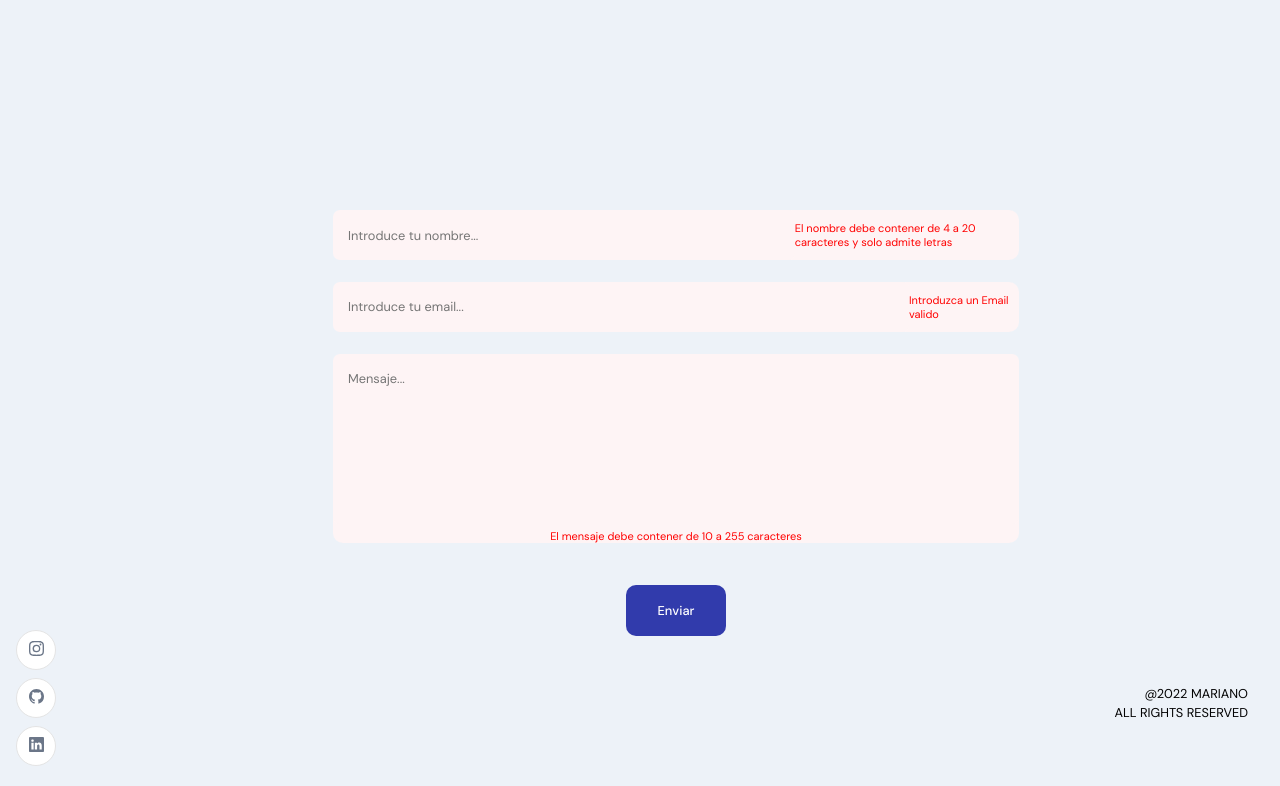
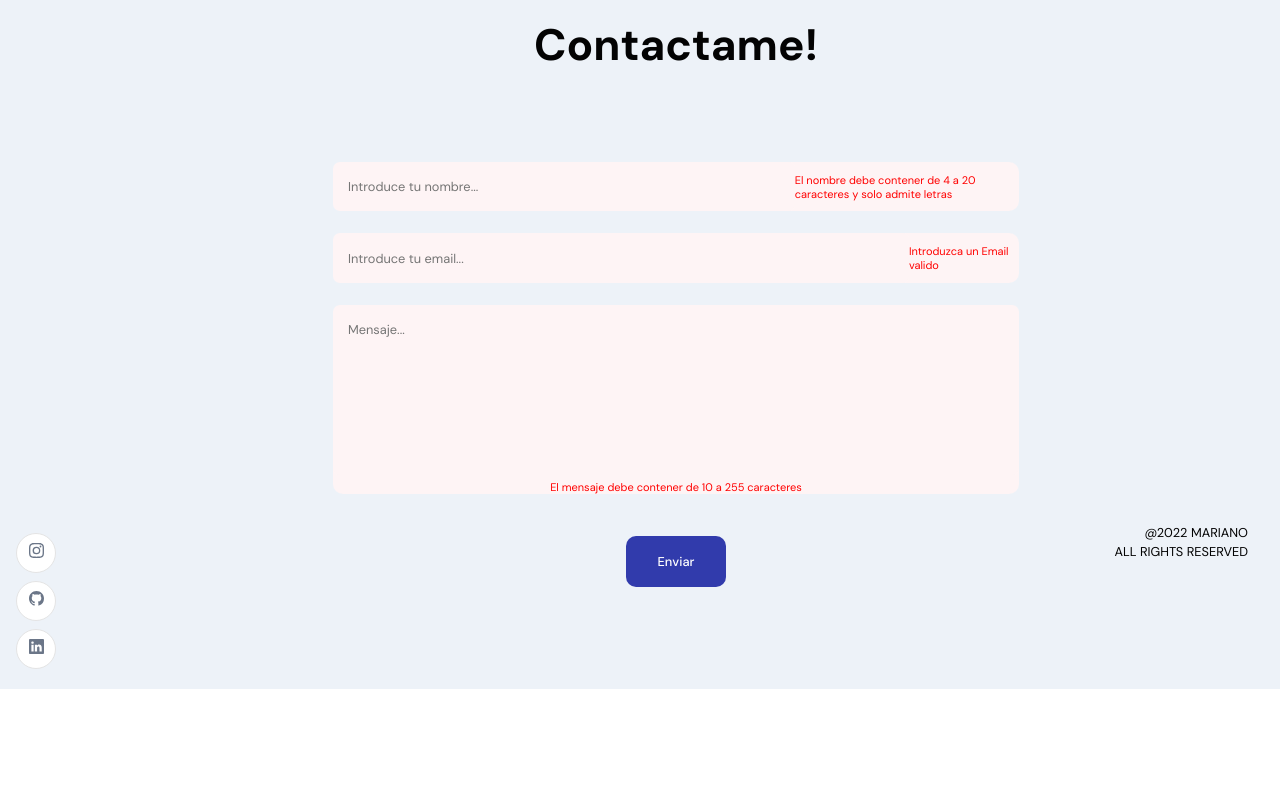
Before and after one commit to Elevattd/portfolio, a React (Create React App) app: page / in a window 1280 px wide. Shown: the part 3476-4262 px from the top of the page. After the commit the page ends 4165 px from the top, so only its background shows below. Built offline with nearby package versions, Linux system fonts and the light colour scheme.

Commit message:
fix(client): fix margin header-text

```diff
--- a/src/container/Contact/Contact.scss
+++ b/src/container/Contact/Contact.scss
@@ -69,7 +69,7 @@
 .app__footer-form {
 	width: 60%;
 	flex-direction: column;
-	margin: 1rem 2rem;
+	margin: -6rem 2rem;
 
 	div {
 		width: 100%;
```
